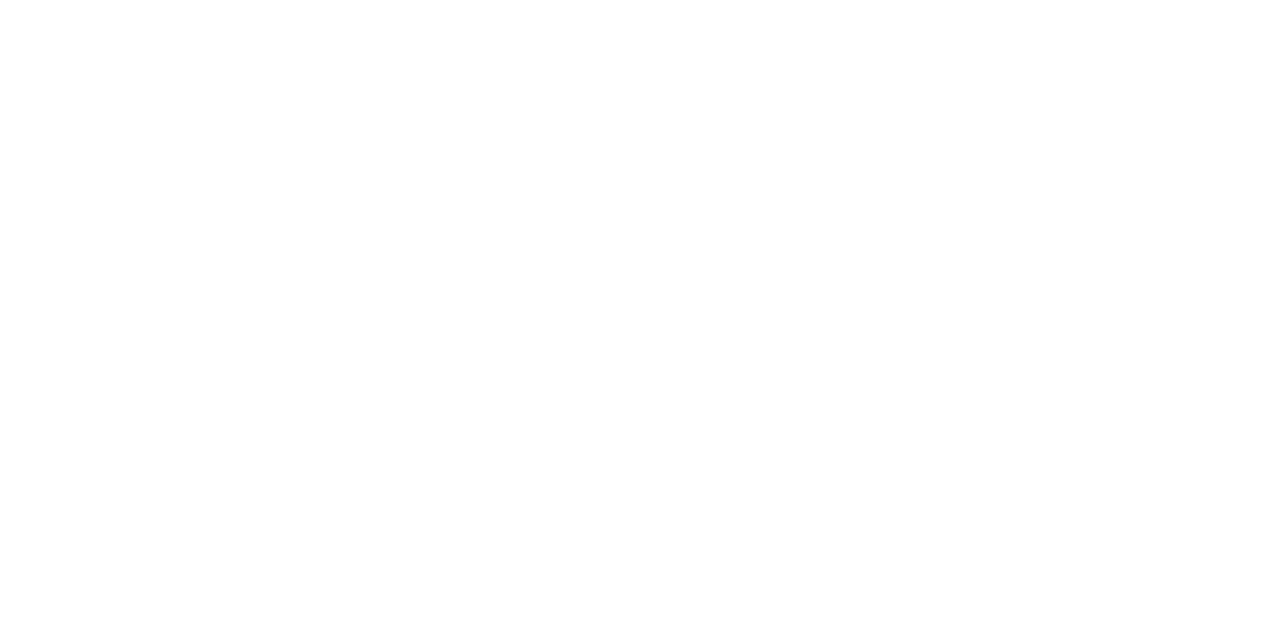
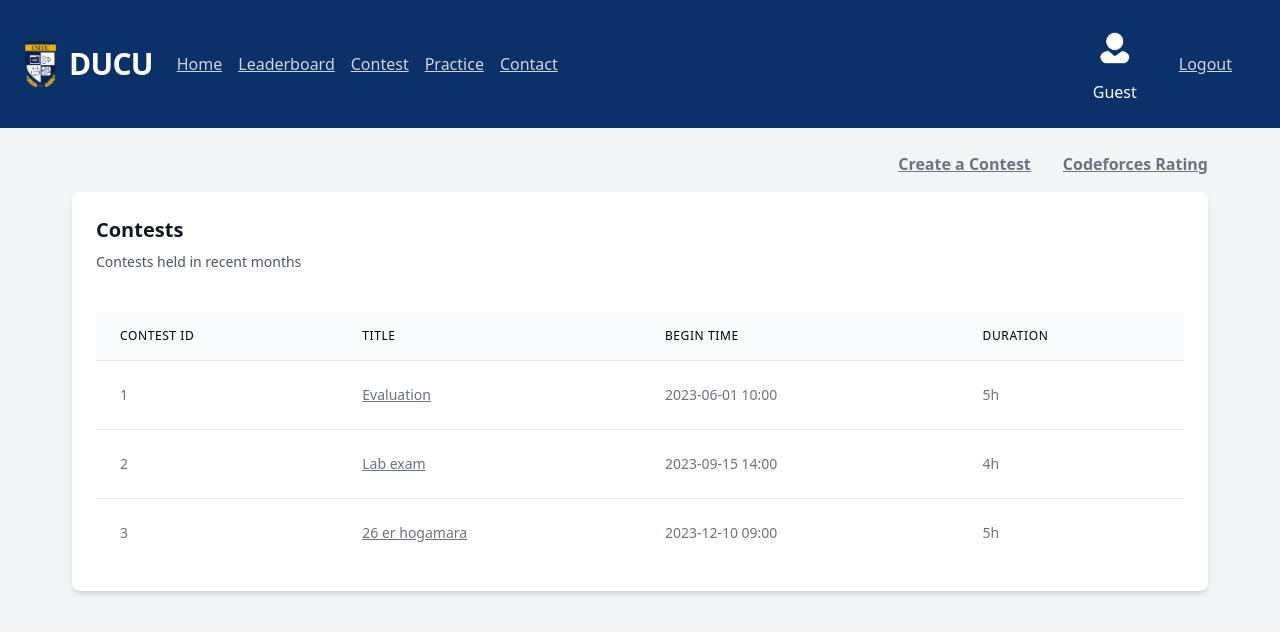
Before and after one commit to Kaizer-13/DU-CP-Frontend, a React (Vite) app in the folder DUCP-FrontEnd/: page /contests in a window 1280 px wide. Before the commit this address had no page. Shown: the top 632 px of the page. Built offline with nearby package versions, Linux system fonts and the light colour scheme; no server answers; the HTML template or start-up script is replaced by a standard one.

Commit message:
table and contests

```diff
--- a/DUCP-FrontEnd/src/App.jsx
+++ b/DUCP-FrontEnd/src/App.jsx
@@ -14,6 +14,7 @@
 import SignIn from './Pages/signin';
 import Dashboard from './Pages/Dashboard';
 import Leaderboard from './Pages/Leaderboard';
+import Contests from './Pages/Contests';
 
 function App() {
   return (
@@ -35,8 +36,14 @@
         />
 
         <Route
-        path="/leaderboard"
-        element={<Leaderboard/>}
+          path="/leaderboard"
+          element={<Leaderboard/>}
+        />
+
+        <Route
+            path="/contests"
+            element={<Contests/>}
+
         />
 
 
--- a/DUCP-FrontEnd/src/Components/Filter.jsx
+++ b/DUCP-FrontEnd/src/Components/Filter.jsx
@@ -6,7 +6,7 @@
     const toggleSortOptions = () => setShowSortOptions(!showSortOptions);
 
     return (
-        <div className="w-1/3 bg-white p-4 ml-4 shadow rounded-lg">
+        <div className="w-1/3 bg-white p-4 ml-6 shadow rounded-lg">
             <h2 className="text-xl font-bold mb-4">Filter</h2>
             <div className="flex flex-col space-y-4">
                 <div className="flex justify-between">
@@ -33,7 +33,7 @@
                     Sort By
                 </button>
                 {showSortOptions && (
-                    <div className="absolute right-0 bg-white border mt-2 rounded shadow-lg z-10">
+                    <div className="bg-white border mt-2 rounded shadow-lg z-10">
                         <button className="block text-left px-4 py-2 text-sm text-gray-700 hover:bg-gray-100 w-full" onClick={() => console.log('Sorting Ascending')}>Ascending</button>
                         <button className="block text-left px-4 py-2 text-sm text-gray-700 hover:bg-gray-100 w-full" onClick={() => console.log('Sorting Descending')}>Descending</button>
                     </div>
--- a/DUCP-FrontEnd/src/Components/LeaderboardTable.jsx
+++ /dev/null
@@ -1,38 +0,0 @@
-import React from "react";
-
-function LeaderboardTable() {
-  const leaderboardData = [
-    { standing: 1, username: 'Kaiser69', solveCount: 69420 },
-    { standing: 2, username: 'Bithi01', solveCount: 1289 },
-    { standing: 3, username: 'TosnimClasseAsho', solveCount: 690 },
-    { standing: 4, username: 'SinhaKoi', solveCount: 420 },
-    { standing: 5, username: 'unnoorisd3ad', solveCount: 90 }
-  ];
-
-  return (
-    <div className="bg-gray-200 p-8 rounded-2xl shadow-lg max-w-5xl mx-auto">
-      <h2 className="text-3xl font-bold text-center mb-2">Leaderboard</h2>
-      <p className="text-center text-sm text-gray-500 mb-4">Users participated in recent months</p>
-      <table className="min-w-full">
-        <thead className="bg-gray-100">
-          <tr>
-            <th className="px-6 py-3 text-left text-xs font-medium text-gray-500 uppercase tracking-wider">Standing</th>
-            <th className="px-6 py-3 text-left text-xs font-medium text-gray-500 uppercase tracking-wider">Username</th>
-            <th className="px-6 py-3 text-left text-xs font-medium text-gray-500 uppercase tracking-wider">Solve Count</th>
-          </tr>
-        </thead>
-        <tbody>
-          {leaderboardData.map((entry, index) => (
-            <tr key={entry.standing} className={`${index % 2 === 0 ? 'bg-white' : 'bg-gray-100'}`}>
-              <td className="px-6 py-4 whitespace-nowrap text-sm font-medium text-gray-900">{entry.standing}</td>
-              <td className="px-6 py-4 whitespace-nowrap text-sm text-gray-500">{entry.username}</td>
-              <td className="px-6 py-4 whitespace-nowrap text-sm text-gray-500">{entry.solveCount}</td>
-            </tr>
-          ))}
-        </tbody>
-      </table>
-    </div>
-  );
-}
-
-export default LeaderboardTable;
--- a/DUCP-FrontEnd/src/Components/Navbar.jsx
+++ b/DUCP-FrontEnd/src/Components/Navbar.jsx
@@ -33,7 +33,7 @@
                 <div className="ml-6 space-x-4">  {/* Adds some margin left after the DUCU text */}
                     <Link to ="/dashboard" className="text-gray-300 hover:text-white">Home</Link>
                     <Link to="/leaderboard" className="text-gray-300 hover:text-white">Leaderboard</Link>
-                    <a href="#contest" className="text-gray-300 hover:text-white">Contest</a>
+                    <Link to="/contests" className="text-gray-300 hover:text-white">Contest</Link>
                     <a href="#practice" className="text-gray-300 hover:text-white">Practice</a>
                     <a href="#contact" className="text-gray-300 hover:text-white">Contact</a>
                 </div>
--- /dev/null
+++ b/DUCP-FrontEnd/src/Components/Table.jsx
@@ -0,0 +1,52 @@
+import React from 'react';
+
+const Table = ({ title, subtitle, columns, data }) => {
+  return (
+    <div className="bg-white p-6 rounded-lg shadow-md w-full mx-auto">
+      <div className="flex justify-between items-center mb-4">
+        <div>
+          <h2 className="text-xl font-semibold text-gray-900">{title}</h2>
+          <p className="text-sm text-gray-600">{subtitle}</p>
+        </div>
+
+      </div>
+      <div className="overflow-x-auto">
+        <table className="min-w-full divide-y divide-gray-200">
+          <thead className="bg-gray-50">
+            <tr>
+              {columns.map((column) => (
+                <th
+                  key={column.accessor}
+                  className="px-6 py-3 text-left text-xs font-medium text-black uppercase tracking-wider"
+                >
+                  {column.Header}
+                </th>
+              ))}
+            </tr>
+          </thead>
+          <tbody className="bg-white divide-y divide-gray-200">
+            {data.map((row, rowIndex) => (
+              <tr key={rowIndex}>
+                {columns.map((column, colIndex) => (
+                  <td
+                    key={column.accessor}
+                    className={`px-6 py-4 whitespace-nowrap text-sm text-gray-500 ${
+                      colIndex === 0 ? 'text-black' : '',
+
+                      colIndex === 1 ? 'underline  hover:text-dark-blue' : ''
+                    }`}
+                  >
+                    {row[column.accessor]}
+                  </td>
+                ))}
+
+              </tr>
+            ))}
+          </tbody>
+        </table>
+      </div>
+    </div>
+  );
+};
+
+export default Table;
--- /dev/null
+++ b/DUCP-FrontEnd/src/Pages/Contests.jsx
@@ -0,0 +1,42 @@
+import React from 'react';
+import Navbar from '../Components/Navbar';
+import Table from '../Components/Table';
+
+const contestColumns = [
+  { Header: 'Contest ID', accessor: 'contestid' },
+  { Header: 'Title', accessor: 'title' },
+  { Header: 'Begin Time', accessor: 'BeginTime' },
+  { Header: 'Duration', accessor: 'duration' },
+];
+
+const contestData = [
+  { contestid: 1, title: 'Evaluation', BeginTime: '2023-06-01 10:00', duration: '5h' },
+  { contestid: 2, title: 'Lab exam', BeginTime: '2023-09-15 14:00', duration: '4h' },
+  { contestid: 3, title: '26 er hogamara', BeginTime: '2023-12-10 09:00', duration: '5h' },
+];
+
+function Contests() {
+  return (
+    <div className="min-h-screen bg-gray-100 flex flex-col">
+      <Navbar />
+      <div className="flex flex-col p-4 mr-12 ml-12 space-y-4">
+        <div className="flex justify-end space-x-8">
+          <a href="#create-contest" className="underline text-gray-500 hover:text-dark-blue font-bold">
+            Create a Contest
+          </a>
+          <a href="#codeforces-rating" className="underline text-gray-500 hover:text-dark-blue font-bold">
+            Codeforces Rating
+          </a>
+        </div>
+        <Table
+          title="Contests"
+          subtitle="Contests held in recent months"
+          columns={contestColumns}
+          data={contestData}
+        />
+      </div>
+    </div>
+  );
+}
+
+export default Contests;
--- a/DUCP-FrontEnd/src/Pages/Leaderboard.jsx
+++ b/DUCP-FrontEnd/src/Pages/Leaderboard.jsx
@@ -2,8 +2,22 @@
 import React from 'react';
 
 import Navbar from '../Components/Navbar'
-import LeaderboardTable from '../Components/LeaderboardTable';
+import Table from '../Components/Table';
 import Filter from '../Components/Filter';
+
+const leaderboardColumns = [
+    { Header: 'Standing', accessor: 'standing' },
+    { Header: 'Username', accessor: 'username' },
+    { Header: 'Solve Count', accessor: 'solveCount' },
+  ];
+
+  const leaderboardData = [
+    { standing: 1, username: 'Kaiser69', solveCount: 69420 },
+    { standing: 2, username: 'Bithi01', solveCount: 1289 },
+    { standing: 3, username: 'TosnimClasseAsho', solveCount: 690 },
+    { standing: 4, username: 'SinhaKoi', solveCount: 420 },
+    { standing: 5, username: 'unnoorisd3ad', solveCount: 90 },
+  ];
 
 
 function Leaderboard() {
@@ -12,10 +26,16 @@
     return (
         <div className="min-h-screen bg-gray-100 flex flex-col">
             <Navbar/>
-            <div className="flex flex-row justify-between p-4">
+            <div className="flex flex-row justify-between p-4 mr-12 ml-12">
               {/* Leaderboard Table */}
               <div className="w-2/3 pr-4">
-                    <LeaderboardTable />
+                <Table
+                    title="Leaderboard"
+                    subtitle="Users participated in recent months"
+                    columns={leaderboardColumns}
+                    data={leaderboardData}
+
+                />
                 </div>
                 {/* Filter Section */}
 
--- a/DUCP-FrontEnd/src/Pages/signin.jsx
+++ b/DUCP-FrontEnd/src/Pages/signin.jsx
@@ -8,9 +8,8 @@
   const navigate = useNavigate();
 
   function handleSignIn() {
-      // Here you would typically validate the user's credentials
-      // If validation is successful, navigate to the Dashboard
-    navigate('/dashboard');
+
+    navigate('/dashboard');s
   }
 
   return (
```
